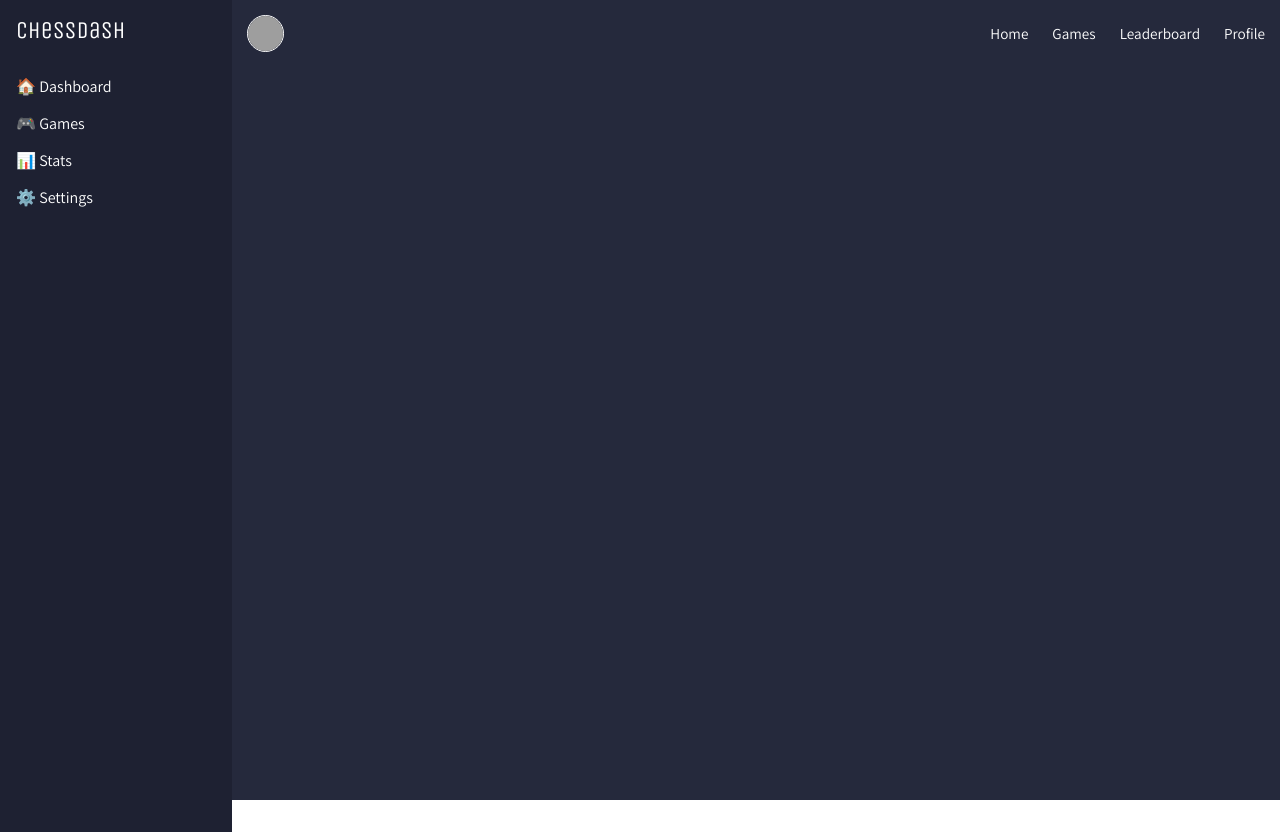
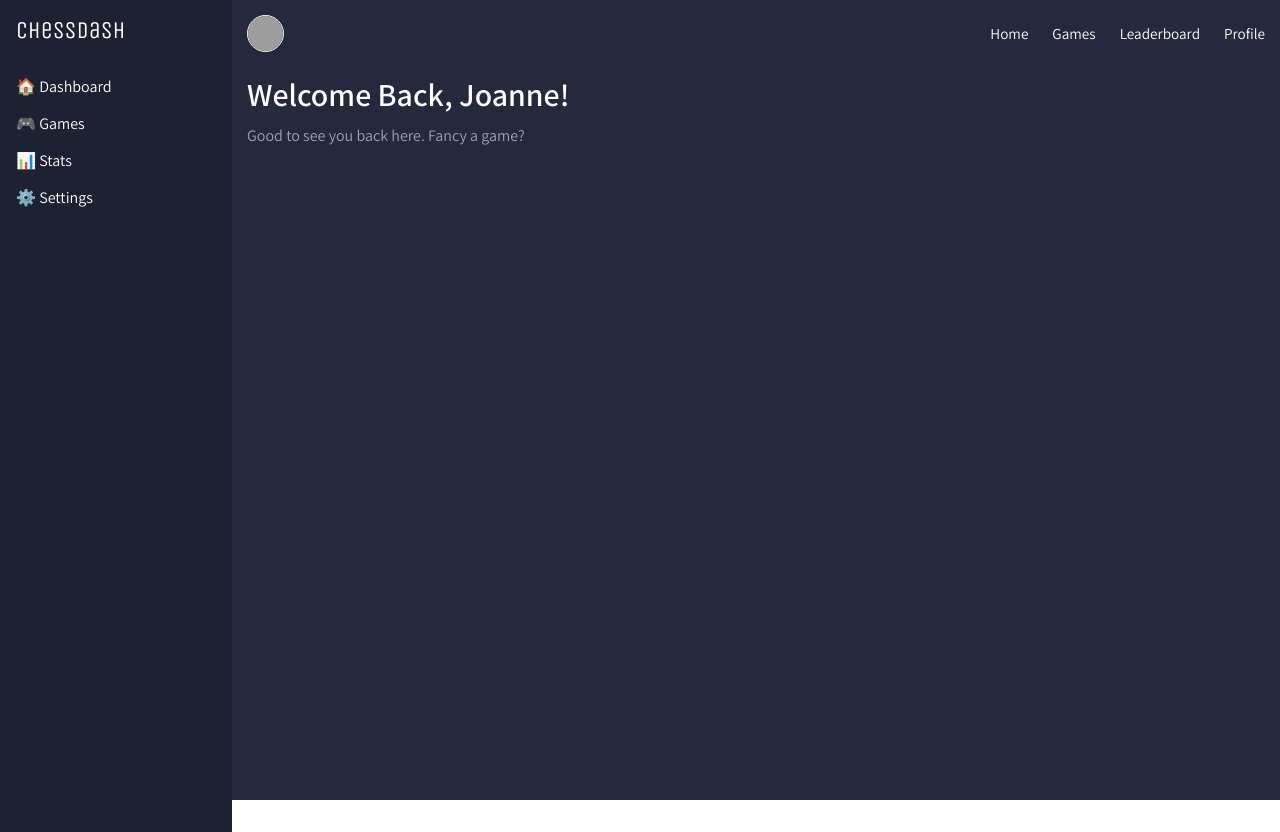
Before and after one commit to joseph-johnson27001/game-dashboard, a Vue app: page / in a window 1280 px wide. Built offline with nearby package versions, Linux system fonts and the light colour scheme; grey boxes are pictures that could not be loaded.

Commit message:
Welcome back section

```diff
--- a/public/index.html
+++ b/public/index.html
@@ -5,7 +5,7 @@
   <meta http-equiv="X-UA-Compatible" content="IE=edge" />
   <meta name="viewport" content="width=device-width,initial-scale=1.0" />
   <link rel="icon" href="/site_logo.png" />
-  <title>Game Dashboard</title>
+  <title>ChessDash</title>
 
   <!-- Google Fonts -->
   <link
@@ -26,7 +26,7 @@
   <body>
     <noscript>
       <strong
-        >We're sorry but Game Dashboard doesn't work properly without JavaScript
+        >We're sorry but ChessDash doesn't work properly without JavaScript
         enabled. Please enable it to continue.</strong
       >
     </noscript>
--- a/src/App.vue
+++ b/src/App.vue
@@ -3,6 +3,7 @@
     <SideBar />
     <div class="main">
       <TopNav />
+      <WelcomeBackSection />
     </div>
   </div>
 </template>
@@ -10,12 +11,14 @@
 <script>
 import SideBar from './components/Navigation/SideBar.vue';
 import TopNav from './components/Navigation/TopNav.vue';
+import WelcomeBackSection from './components/UI/WelcomeBackSection.vue';
 
 export default {
   name: "App",
   components: {
     TopNav,
-    SideBar
+    SideBar,
+    WelcomeBackSection
   }
 };
 </script>
--- /dev/null
+++ b/src/components/UI/WelcomeBackSection.vue
@@ -0,0 +1,39 @@
+<template>
+  <div class="welcome-back-section">
+    <h1>Welcome Back, {{ name }}!</h1>
+    <p>Good to see you back here. Fancy a game?</p>
+  </div>
+</template>
+
+<script>
+export default {
+  name: "WelcomeBackSection",
+  props: {
+    name: {
+      type: String,
+      default: "Joanne"
+    }
+  },
+  data() {
+    return {};
+  },
+  methods: {}
+};
+</script>
+
+
+<style scoped>
+h1 {
+    color: #ffffff;
+    font-size: 2rem;
+    margin-bottom: 0px;
+    padding-bottom: 5px;
+}
+
+p {
+    color: #a1a0b6;
+    padding-top: 5px;
+    margin-top: 0px;
+}
+
+</style>
```
